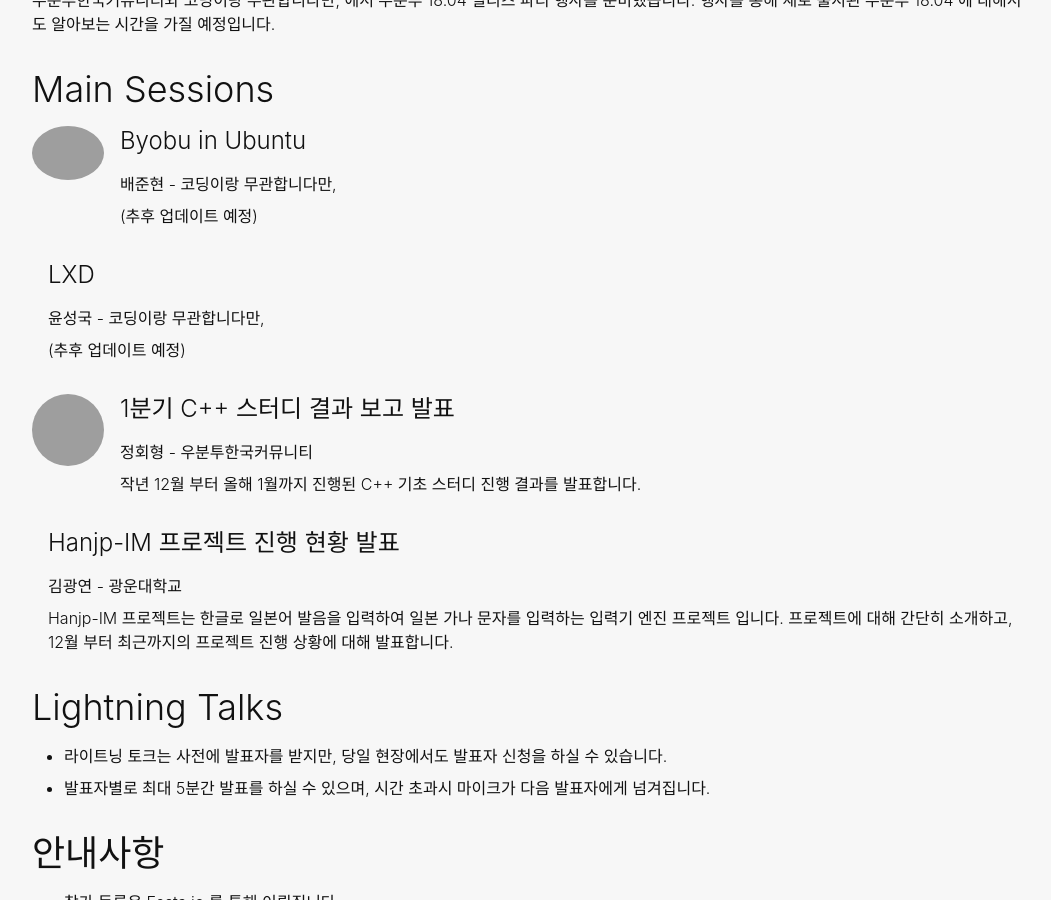
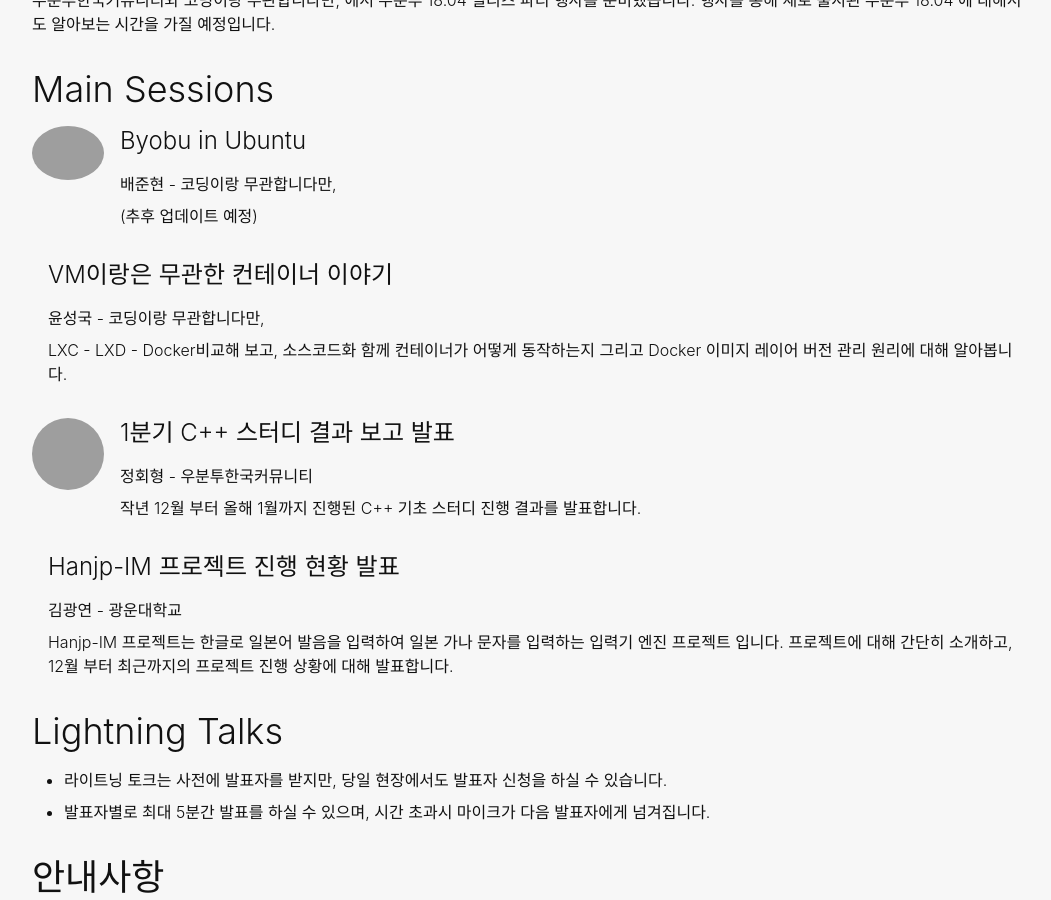
Before and after one commit to ubuntu-kr/events, a Jekyll site: the page built from _posts/2018-03-29-ubuntu-18-04-rel-party.md, in a window 1280 px wide and 900 px high, scrolled down 1024 px, cut to the strip 0-900 px from the top of the window. Shown: the whole strip, without its empty margins (113-1164 px from the left). Built offline with Jekyll 4.4.1, drawn with Linux system fonts in a browser that asks for light colours; some web fonts are replaced; grey boxes are pictures that could not be loaded.

Commit message:
Update 2018-03-29-ubuntu-18-04-rel-party.md

```diff
--- a/_posts/2018-03-29-ubuntu-18-04-rel-party.md
+++ b/_posts/2018-03-29-ubuntu-18-04-rel-party.md
@@ -26,8 +26,8 @@
 
 {% include profile.html
   profile=""
-  heading="LXD" bold="윤성국 - 코딩이랑 무관합니다만,"
-  desc="(추후 업데이트 예정)" %}
+  heading="VM이랑은 무관한 컨테이너 이야기" bold="윤성국 - 코딩이랑 무관합니다만,"
+  desc="LXC - LXD - Docker비교해 보고, 소스코드화 함께 컨테이너가 어떻게 동작하는지 그리고 Docker 이미지 레이어 버전 관리 원리에 대해 알아봅니다." %}
 
 {% include profile.html
   profile="https://avatars1.githubusercontent.com/u/13493184?s=400&v=4"
```
